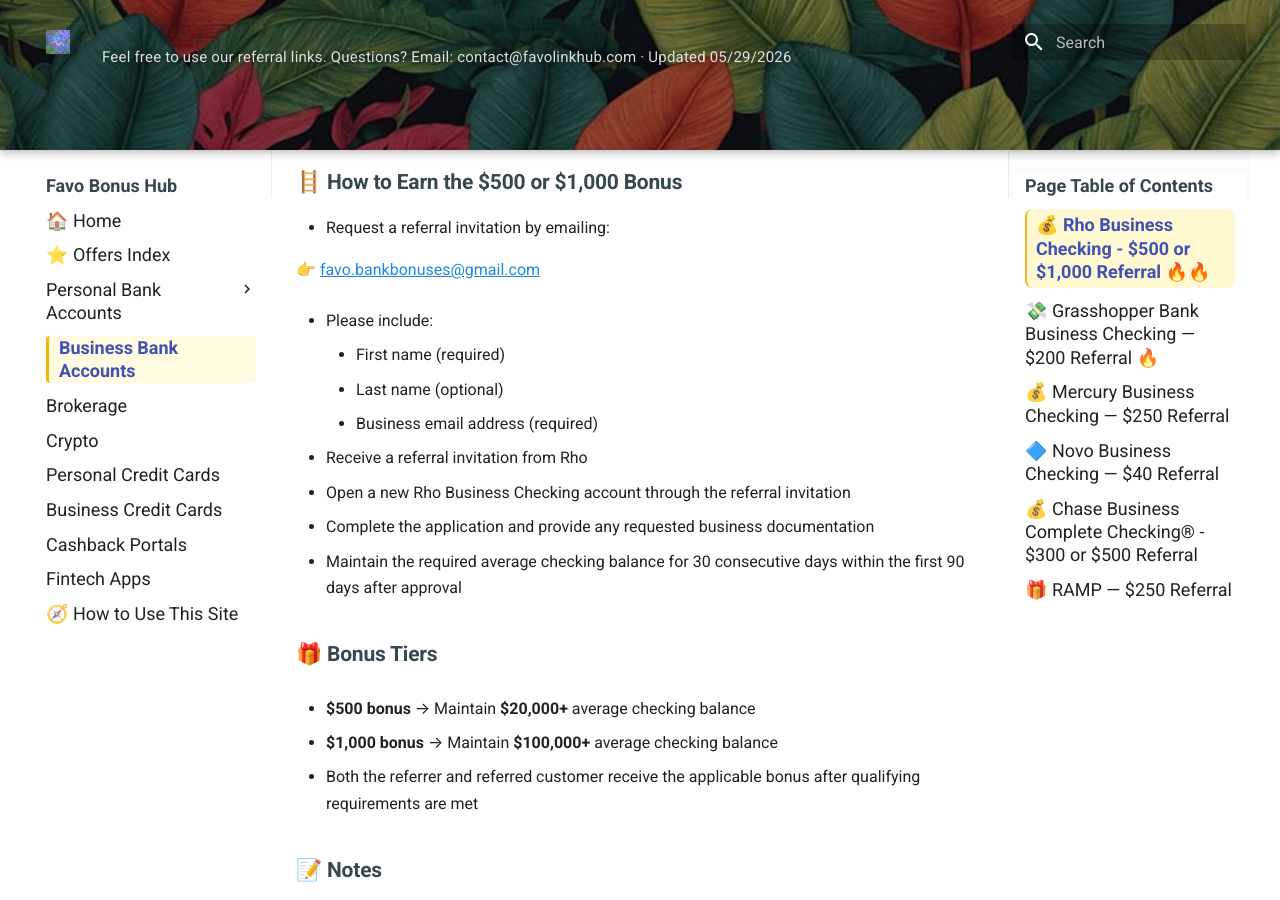
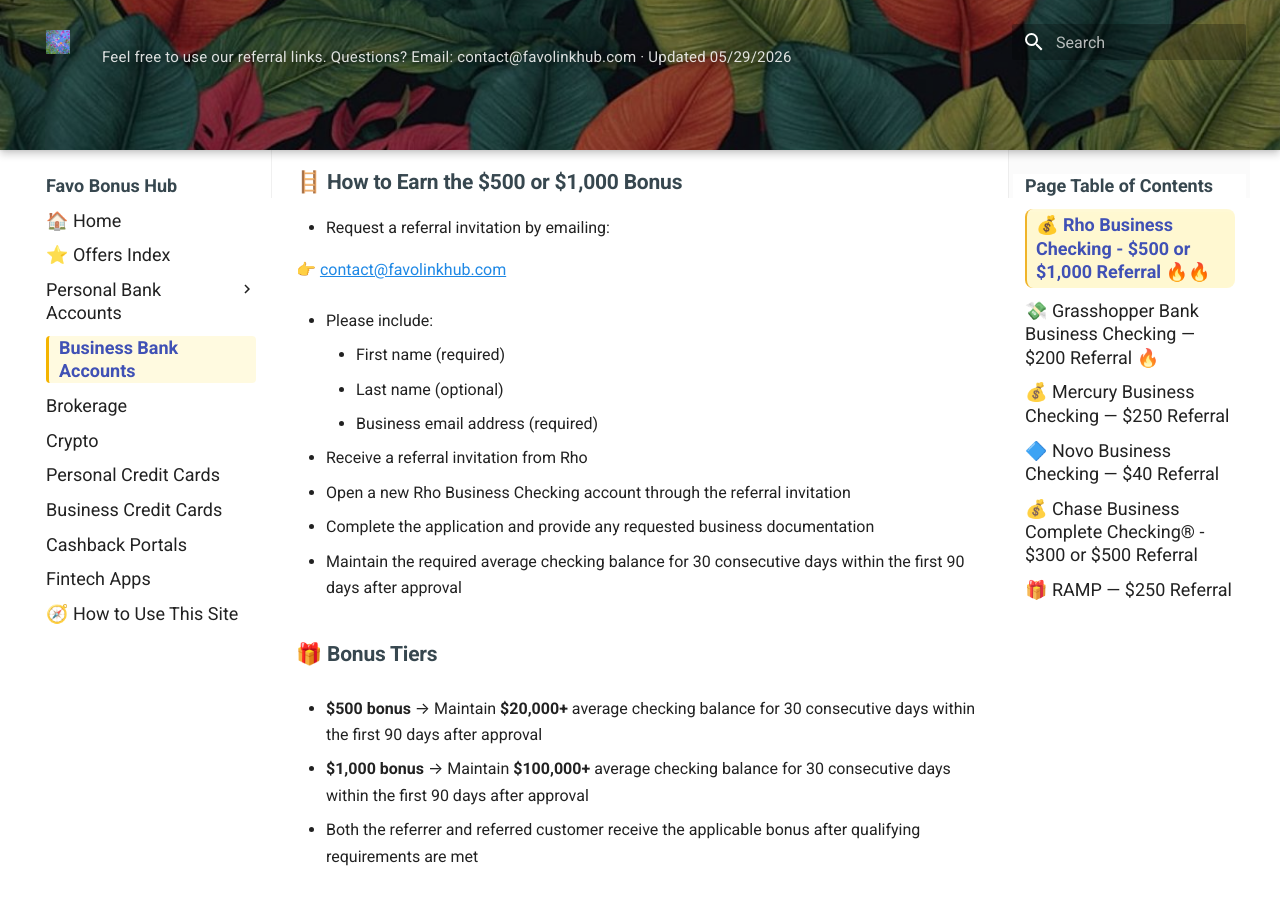
Before and after one commit to whispersofzephyr/favolinkhub-site, an MkDocs documentation site: the page built from docs/business-bank.md, in a window 1280 px wide and 900 px high, scrolled down 610 px. Built offline with MkDocs 1.6.1 and Material for MkDocs 9.7.7, drawn with Linux system fonts in a browser that asks for light colours.

Commit message:
Update business-bank.md

```diff
--- a/docs/business-bank.md
+++ b/docs/business-bank.md
@@ -22,7 +22,7 @@
 
 - Request a referral invitation by emailing:
 
-  👉 **[favo.bankbonuses@gmail.com](mailto:favo.bankbonuses@gmail.com)**
+  👉 **[contact@favolinkhub.com](mailto:contact@favolinkhub.com)**
 
 - Please include:
 
@@ -40,9 +40,9 @@
 
 ### 🎁 Bonus Tiers
 
-- **$500 bonus** → Maintain **$20,000+** average checking balance
+- **$500 bonus** → Maintain **$20,000+** average checking balance for 30 consecutive days within the first 90 days after approval
 
-- **$1,000 bonus** → Maintain **$100,000+** average checking balance
+- **$1,000 bonus** → Maintain **$100,000+** average checking balance for 30 consecutive days within the first 90 days after approval
 
 - Both the referrer and referred customer receive the applicable bonus after qualifying requirements are met
 
```
